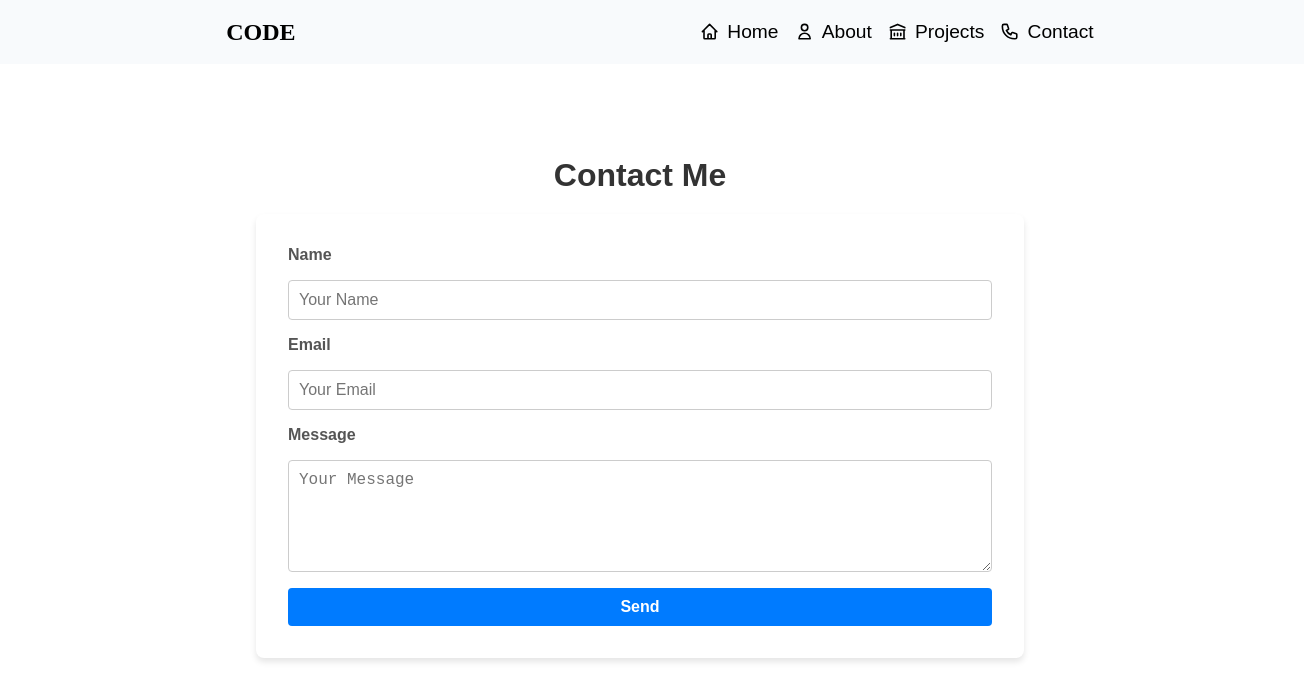
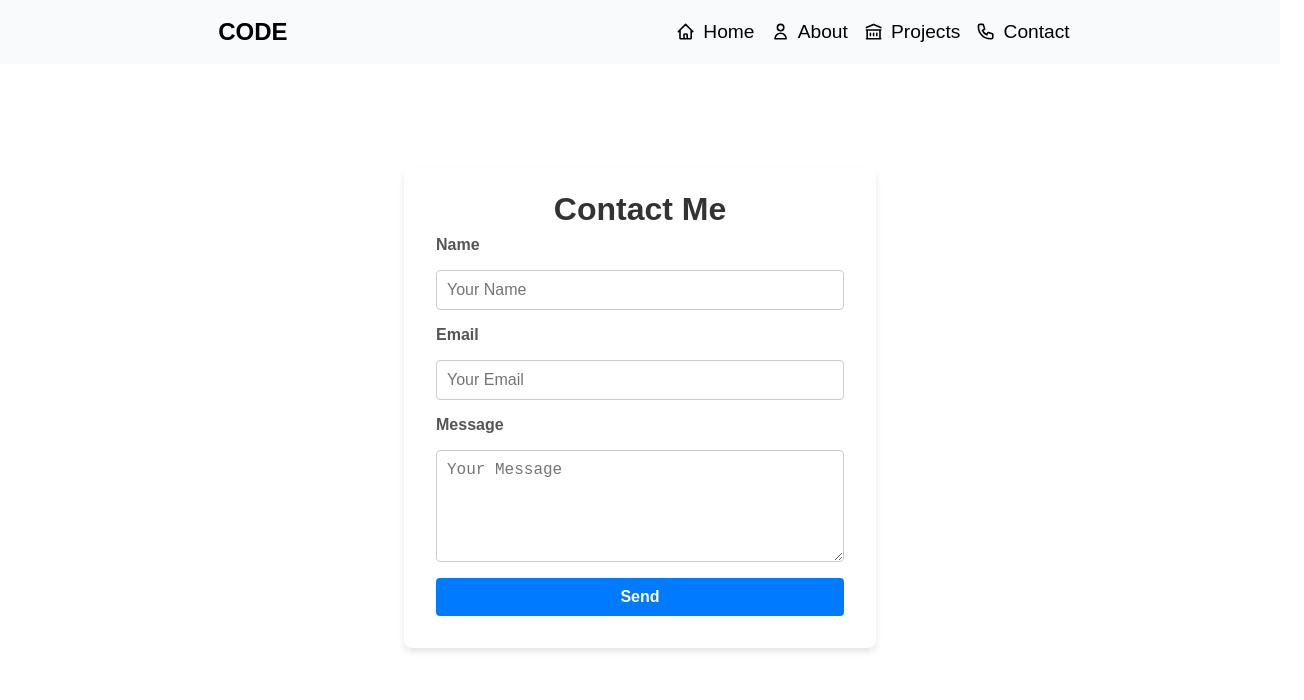
Before and after one commit to ChrisM-Code/code, a React (Vite) app in the folder prof/: page /contact in a window 1280 px wide. Shown: the top 700 px of the page, 1304 px wide, since content can reach past the window. Built offline with nearby package versions, Linux system fonts and the light colour scheme.

Commit message:
Global-Styling

```diff
--- a/prof/src/assets/components/about/About.jsx
+++ b/prof/src/assets/components/about/About.jsx
@@ -7,9 +7,12 @@ const AboutContainer = styled.div`
   display: flex;
   flex-direction: column;
   align-items: center;
-  justify-content: center;
+  justify-content: flex-start;
   color: #1e293b;
-  padding: 2rem 1rem;
+  width: 100%;
+  height: 100%;
+  padding: 1.5rem 1rem; /* Slightly reduced padding for smaller screens */
+  box-sizing: border-box;
 
   @media (min-width: 768px) {
     padding: 4rem 2rem;
@@ -17,35 +20,33 @@ const AboutContainer = styled.div`
 `;
 
 const Heading = styled.h1`
-  font-size: 1.5rem;
+  font-size: 1.6rem; /* Smaller initial font size for small screens */
   font-weight: bold;
   color: #0f172a;
   margin-top: 2rem;
-
   text-align: center;
 
   @media (min-width: 768px) {
-    font-size: 1.5rem;
+    font-size: 2rem;
   }
 `;
 
 const Container = styled.div`
-  display: grid;
-  grid-template-columns: 1fr;
-  gap: 2rem;
+  display: flex;
+  flex-direction: column; /* Single-column layout for small screens */
+  gap: 1.5rem; /* Reduced gap for smaller viewports */
   width: 100%;
-  max-width: 1200px;
-  padding: 1rem;
+  margin-top: 2rem;
 
   @media (min-width: 768px) {
+    display: grid;
     grid-template-columns: 1fr 1fr;
-    gap: 1.5rem;
-    padding: 0 2rem;
+    gap: 2rem; /* Larger gap for medium+ screens */
   }
 `;
 
 const Section = styled.div`
-  padding: 1.5rem;
+  padding: 1rem; /* Reduced padding for smaller screens */
   border-radius: 8px;
   background-color: #f9fafb;
   box-shadow: 0 2px 4px rgba(0, 0, 0, 0.1);
@@ -59,22 +60,22 @@ const Section = styled.div`
   p {
     color: #1e293b;
     font-size: 0.9rem;
-    line-height: 1.4;
+    line-height: 1.5;
 
-    @media (min-width: 768px) {
+    @media (min-width: 480px) {
       font-size: 1rem;
     }
   }
 `;
 
 const ResumeSection = styled.div`
-  margin-top: 3rem;
+  margin-top: 2rem; /* Reduced margin for better balance on small screens */
   text-align: center;
 
   a {
     display: inline-block;
-    padding: 0.75rem 1.5rem;
-    font-size: 1rem;
+    padding: 0.6rem 1.2rem; /* Reduced padding for smaller buttons */
+    font-size: 0.9rem; /* Adjusted font size for small screens */
     color: #fff;
     background-color: #007bff;
     border-radius: 5px;
@@ -90,7 +91,7 @@ const ResumeSection = styled.div`
 function About() {
   return (
     <AboutContainer>
-      <Heading>About Code</Heading>
+      <Heading>About</Heading>
       <Container>
         <Section>
           <Skills />
--- a/prof/src/assets/components/contacts/Contact.jsx
+++ b/prof/src/assets/components/contacts/Contact.jsx
@@ -7,8 +7,10 @@ const ContactContainer = styled.div`
   align-items: center;
   justify-content: center;
   color: #1e293b;
+  width: 100%;
+  height: 100%;
   padding: 2rem 1rem;
-  width: 100%;
+  box-sizing: border-box;
 
   @media (min-width: 768px) {
     padding: 4rem 2rem;
@@ -16,14 +18,26 @@ const ContactContainer = styled.div`
 
   @media (min-width: 1200px) {
     padding: 6rem 3rem;
-    justify-content: space-evenly;
+  }
+`;
+
+const FormWrapper = styled.div`
+  width: 100%;
+  max-width: 600px; /* Limit the maximum width for the form */
+  padding: 1rem;
+  border-radius: 8px;
+
+  @media (min-width: 768px) {
+    padding: 2rem;
   }
 `;
 
 function Contact() {
   return (
     <ContactContainer>
-      <ContactForm />
+      <FormWrapper>
+        <ContactForm />
+      </FormWrapper>
     </ContactContainer>
   );
 }
--- a/prof/src/assets/components/contacts/ContactForm.jsx
+++ b/prof/src/assets/components/contacts/ContactForm.jsx
@@ -4,8 +4,9 @@ import styled from "styled-components";
 
 const Container = styled.div`
   width: 100%;
-  height: 100%;
   display: flex;
+  margin-top: 1rem;
+
   flex-direction: column;
   justify-content: center;
   align-items: center;
@@ -20,25 +21,36 @@ const Container = styled.div`
 const Title = styled.h1`
   text-align: center;
   font-size: 2rem;
-  margin-bottom: 20px;
+  line-height: 1.2rem;
+  margin-bottom: 1rem;
   color: #333;
 
   @media (max-width: 768px) {
-    font-size: 1.5rem;
+    font-size: 1.8rem;
+    margin-bottom: 1rem;
+  }
+  @media (max-width: 480px) {
+    font-size: 1.5rem; /* Further adjust for very small screens */
+    margin-bottom: 0.75rem;
   }
 `;
 
 const FormWrapper = styled.div`
   width: 100%;
-  max-width: 768px;
-  background-color: white;
+
+  max-width: 600px; /* Updated max-width for better form layout */
+  background-color: #ffffff;
   border-radius: 8px;
   box-shadow: 0 4px 6px rgba(0, 0, 0, 0.1);
   padding: 2rem;
   box-sizing: border-box;
 
   @media (max-width: 768px) {
-    padding: 1.5rem;
+    padding: 1.2rem;
+  }
+
+  @media (max-width: 480px) {
+    padding: 1rem; /* Ensure padding adapts for smaller screens */
   }
 `;
 
@@ -59,6 +71,10 @@ const Label = styled.label`
 
   @media (max-width: 768px) {
     font-size: 0.9rem;
+  }
+
+  @media (max-width: 480px) {
+    gap: 0.5rem;
   }
 `;
 
@@ -96,6 +112,7 @@ const Textarea = styled.textarea`
 const ErrorMessage = styled.p`
   color: red;
   font-size: 0.9rem;
+  margin: -0.5rem 0 0.5rem; /* Adjust spacing for alignment */
 `;
 
 const Button = styled.button`
@@ -126,20 +143,19 @@ const ContactForm = () => {
     message: "",
   });
 
-  const [errorMessage, setErrorMessage] = useState(""); // State to manage error message
+  const [errorMessage, setErrorMessage] = useState("");
 
   const handleInputChange = (e) => {
     const { name, value } = e.target;
     setFormData((prev) => ({ ...prev, [name]: value }));
     if (name === "email") {
-      setErrorMessage(""); // Clear error when user starts typing
+      setErrorMessage("");
     }
   };
 
   const mutation = useMutation({
     mutationFn: (data) => {
-      return fetch("https://--", {
-        // Ensure this URL is correctcd
+      return fetch("https://your-api-endpoint.com", {
         method: "POST",
         headers: {
           "Content-Type": "application/json",
@@ -166,7 +182,7 @@ const ContactForm = () => {
 
     const emailPattern = /^[a-z0-9._%+-]+@[a-z0-9.-]+\.[a-z]{2,}$/i;
     if (!emailPattern.test(formData.email)) {
-      setErrorMessage("Please enter a valid email address."); // Set error message
+      setErrorMessage("Please enter a valid email address.");
       return;
     }
 
@@ -175,8 +191,8 @@ const ContactForm = () => {
 
   return (
     <Container>
-      <Title>Contact Me</Title>
       <FormWrapper>
+        <Title>Contact Me</Title>
         <Form onSubmit={handleSubmit}>
           <Label htmlFor="name">Name</Label>
           <Input
@@ -198,8 +214,6 @@ const ContactForm = () => {
             value={formData.email}
             onChange={handleInputChange}
             required
-            pattern="[a-z0-9._%+-]+@[a-z0-9.-]+\.[a-z]{2,}$"
-            title="Please enter a valid email address."
           />
           {errorMessage && <ErrorMessage>{errorMessage}</ErrorMessage>}
 
--- a/prof/src/assets/components/home/Hero.jsx
+++ b/prof/src/assets/components/home/Hero.jsx
@@ -10,7 +10,6 @@ const HomeContainer = styled.div`
   justify-content: center;
   color: #1e293b;
   padding: 2rem 1rem;
-  overflow: hidden;
 
   @media (min-width: 768px) {
     padding: 4rem 2rem;
--- a/prof/src/assets/components/home/IntroText.jsx
+++ b/prof/src/assets/components/home/IntroText.jsx
@@ -3,8 +3,14 @@ import { useState, useEffect } from "react";
 import { motion, AnimatePresence } from "framer-motion";
 
 const IntroContainer = styled.div`
-  text-align: center;
+  display: flex;
+  flex-direction: column;
+  justify-content: center;
+  align-items: center;
+  text-align: ce m nter;
   padding: 1rem;
+  box-sizing: border-box;
+  overflow: hidden;
   transition: filter 0.3s ease;
 
   ${({ isBlurred }) =>
@@ -14,13 +20,13 @@ const IntroContainer = styled.div`
   `}
 
   @media (max-width: 768px) {
-    padding: 0.2rem;
+    padding: 0.5rem;
   }
 `;
 
 const ProfileImage = styled.img`
-  width: 15rem;
-  height: 15rem;
+  width: 12rem;
+  height: 12rem;
   border-radius: 50%;
   margin-bottom: 1rem;
   transition: transform 0.3s ease;
@@ -36,12 +42,10 @@ const ProfileImage = styled.img`
 `;
 
 const Heading = styled.h1`
-  font-size: 2rem;
+  font-size: 1.5rem;
   font-weight: bold;
   color: #0f172a;
   margin-bottom: 1rem;
-  text-align: center;
-  margin-left: 0.5rem;
 
   span {
     background: linear-gradient(to right, #22c55e, #3b82f6, #fbbf24);
@@ -50,7 +54,7 @@ const Heading = styled.h1`
   }
 
   @media (max-width: 768px) {
-    font-size: 1.5rem;
+    font-size: 1.2rem;
   }
 `;
 
@@ -61,24 +65,27 @@ const SkillText = styled(motion.span)`
 `;
 
 const SkillTextWrapper = styled.p`
-  font-size: 1.5rem;
+  font-size: 1.2rem;
   font-weight: medium;
   color: #451a03;
   text-align: center;
-  margin-top: 0.5rem;
+  margin: 0; /* Ensure no extra spacing */
 
   @media (min-width: 768px) {
-    font-size: 2rem;
+    font-size: 1.5rem;
   }
 `;
 
 const Description = styled.p`
-  font-size: 1.2rem;
+  font-size: 1.1rem;
   color: #020617;
   margin: 0.5rem;
+  padding: 0 1rem;
+  text-align: center;
 
   @media (max-width: 768px) {
     font-size: 1rem;
+    padding: 0 0.5rem;
   }
 `;
 
@@ -95,9 +102,8 @@ function IntroText({ isBlurred }) {
   }, [isBlurred]);
 
   return (
-    <>
     <IntroContainer isBlurred={isBlurred}>
-        <ProfileImage src="../pr.jpg" alt="Profile" />
+      <ProfileImage src="../pr.jpg" alt="Profile" />{" "}
       <Heading>
         I’m <span>Cape-Code</span>,
         <SkillTextWrapper>
@@ -123,7 +129,6 @@ function IntroText({ isBlurred }) {
         itaque ex repudiandae molestias beatae, nesciunt ducimus fugit?
       </Description>
     </IntroContainer>
-    </>
   );
 }
 
--- a/prof/src/assets/components/landingpage/LandingPage.jsx
+++ b/prof/src/assets/components/landingpage/LandingPage.jsx
@@ -12,12 +12,12 @@ const Homepage = styled.main`
   font-family: "Arial", sans-serif;
   width: 100%;
   height: 100vh;
-  overflow: hidden;
+  box-sizing: border-box;
+  padding: 0 1rem; /* Add padding for spacing */
 
   a {
     display: inline-block;
-    padding: 1rem;
-    margin-top: 1rem;
+    padding: 0.5rem;
     font-size: 1.1rem;
     color: white;
     background-color: #0ea5e9;
@@ -31,6 +31,7 @@ const Homepage = styled.main`
     }
   }
 
+  /* Responsive styles */
   @media (max-width: 768px) {
     padding: 1rem;
 
@@ -41,6 +42,8 @@ const Homepage = styled.main`
   }
 
   @media (max-width: 480px) {
+    padding: 0.5rem;
+
     a {
       font-size: 0.9rem;
       padding: 0.6rem;
--- a/prof/src/assets/components/project/Project.jsx
+++ b/prof/src/assets/components/project/Project.jsx
@@ -7,10 +7,19 @@ const ProjectContainer = styled.div`
   align-items: center;
   justify-content: center;
   color: #1e293b;
-  padding: 2rem 1rem;
+  padding: 1rem;
+  margin: auto;
+  width: 100%;
+  border-radius: 10px;
+  background-color: #fff;
+  transition: transform 0.3s ease;
 
-  @media (min-width: 768px) {
-    padding: 4rem 2rem;
+  @media (max-width: 768px) {
+    padding: 2rem 1.5rem;
+  }
+
+  @media (min-width: 1024px) {
+    padding: 3rem 2rem;
   }
 `;
 
--- a/prof/src/assets/components/project/ProjectCard.jsx
+++ /dev/null
@@ -1,9 +0,0 @@
-function ProjectCard() {
-  return (
-    <div>
-      <h1>Hello Projects</h1>
-    </div>
-  );
-}
-
-export default ProjectCard;
--- a/prof/src/assets/ui/AppLayOut.jsx
+++ b/prof/src/assets/ui/AppLayOut.jsx
@@ -1,39 +1,64 @@
 import { Outlet } from "react-router-dom";
-import styled from "styled-components";
+import styled, { createGlobalStyle } from "styled-components";
+
+const GlobalStyles = createGlobalStyle`
+  * {
+    margin: 0;
+    padding: 0;
+    box-sizing: border-box;
+  }
+
+  html, body {
+    height: 100%;
+    width: 100%;
+    overflow: hidden; /* Prevent scrolling on the main page */
+    font-family: "Arial", sans-serif;
+  }
+
+  #root {
+    height: 100%; /* Ensure the root element occupies full height */
+  }
+`;
 
 const LayoutContainer = styled.div`
   display: flex;
   flex-direction: column;
   align-items: center;
-  justify-content: flex-start;
-  font-family: "Arial", sans-serif;
+  justify-content: center;
+  height: 100vh;
+  width: 100%;
   padding: 0 16px;
-  color: black;
+  box-sizing: border-box;
 
   @media (max-width: 768px) {
-    padding: 0 12px;
+    padding: 10px;
   }
 
   @media (max-width: 480px) {
-    padding: 0 8px;
+    padding: 8px;
   }
 
   main {
     width: 100%;
-    margin: auto;
+    max-width: 1200px;
     display: flex;
     flex-direction: column;
     align-items: center;
+    justify-content: center;
+    height: 100%;
   }
 `;
 
 function Applayout() {
   return (
-    <LayoutContainer>
-      <main>
-        <Outlet />
-      </main>
-    </LayoutContainer>
+    <>
+      <GlobalStyles />
+      <LayoutContainer>
+        <main>
+          <Outlet />
+        </main>
+      </LayoutContainer>
+    </>
   );
 }
 
```
Lines whose indentation alone changed are shown as unchanged.
